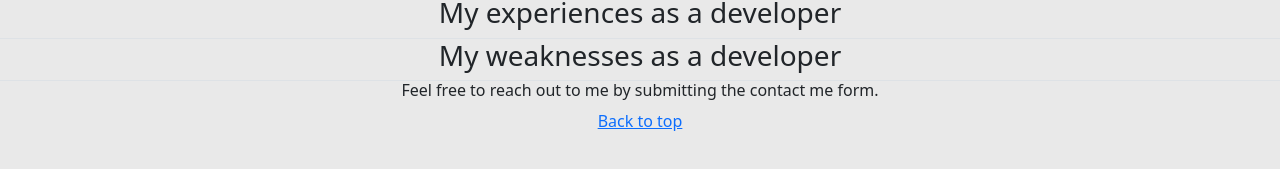
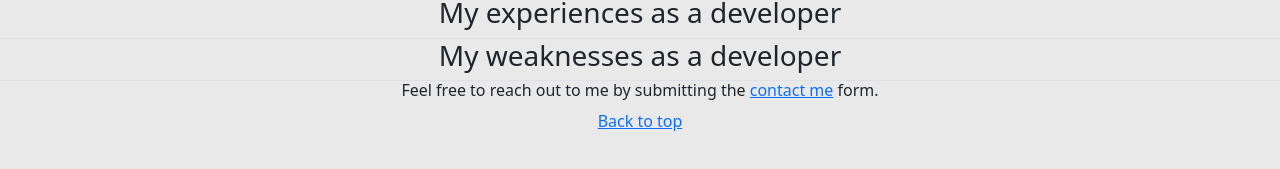
Before and after one commit to Momot1/markmomot, a React (Create React App) app in the folder client/: page / in a window 1280 px wide. Shown: the part 215-384 px from the top of the page. Built offline with nearby package versions, Linux system fonts and the light colour scheme; no server answers.

Commit message:
Added link to contact me form in the footer of homepage

```diff
--- a/client/src/components/Home.js
+++ b/client/src/components/Home.js
@@ -15,7 +15,7 @@ function Home(){
                <h3>My weaknesses as a developer</h3>
            </div>
            <footer>
-                <h6>Feel free to reach out to me by submitting the contact me form.</h6>
+                <h6>Feel free to reach out to me by submitting the <a href="/contact">contact me</a> form.</h6>
 
                 <a href="#top">Back to top</a>
            </footer>
```
